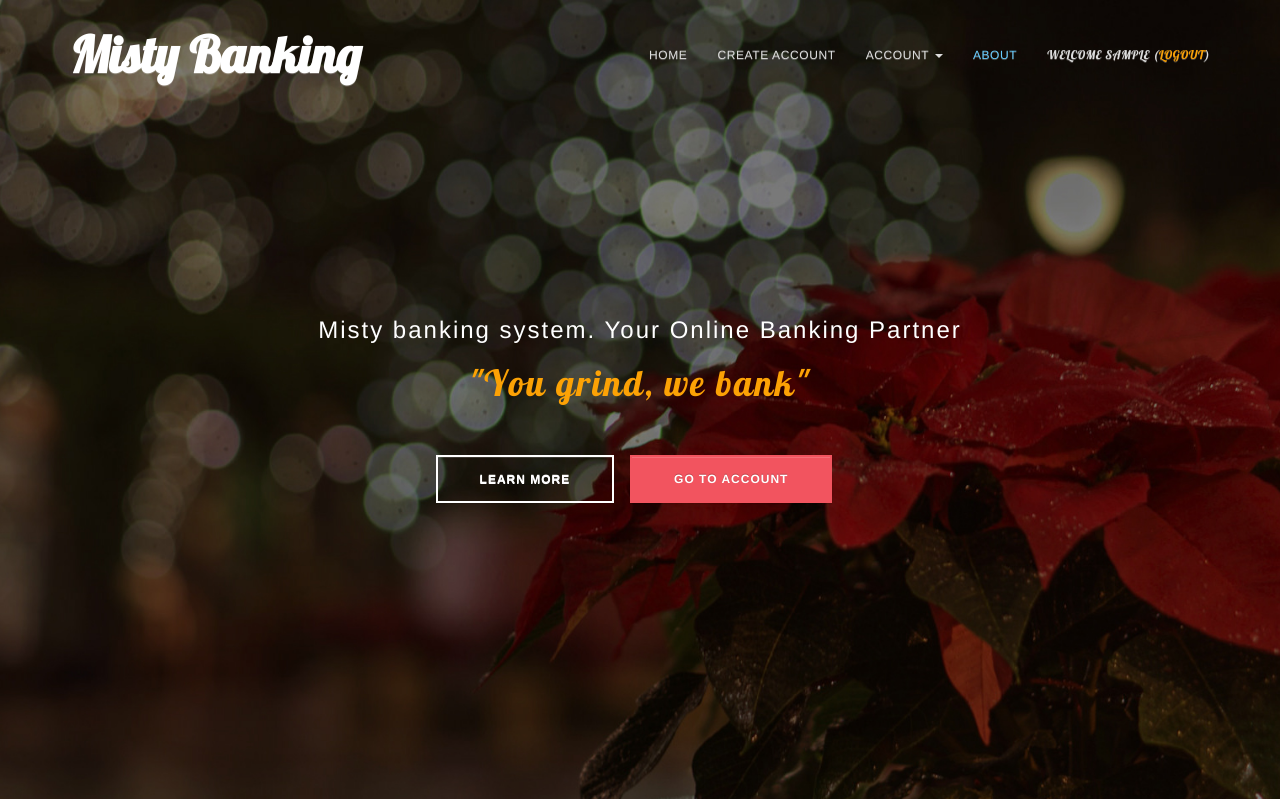
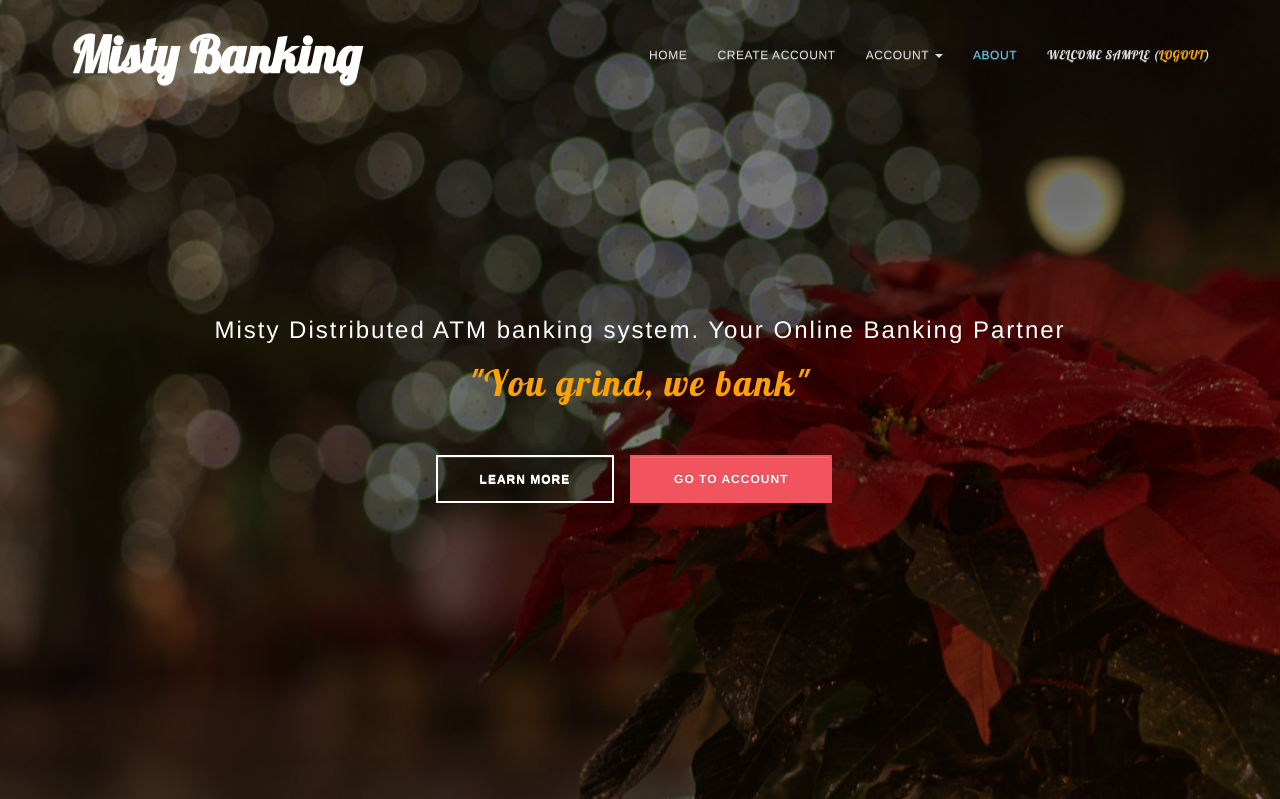
Before and after one commit to Dantiff/atmsystem, a Django app: page /account/create/ in a window 1280 px wide. Shown: the top 799 px of the page. Run offline with Django 3.2, Linux system fonts and the light colour scheme; the visitor is signed in with stand-in values (Sample User, id 1); some libraries are stand-ins or nearby versions.

Commit message:
edit home

```diff
--- a/banking/templates/base.html
+++ b/banking/templates/base.html
@@ -92,7 +92,7 @@
 	<div class="container">
 		<div class="row">
 			<div class="col-md-12 col-sm-12">
-				<h3 class="wow bounceIn" data-wow-delay="0.9s">Misty banking system. Your Online Banking Partner </h3>
+				<h3 class="wow bounceIn" data-wow-delay="0.9s">Misty Distributed ATM banking system. Your Online Banking Partner </h3>
 				<h1 class="wow fadeInUp" data-wow-delay="1.6s"><span class="maxim">"You grind, we bank"</span></h1>
 				<a href="#about" class="btn btn-lg btn-default smoothScroll wow fadeInUp hidden-xs" data-wow-delay="2.3s">LEARN MORE</a>
 				{% if user.is_authenticated %}
```
